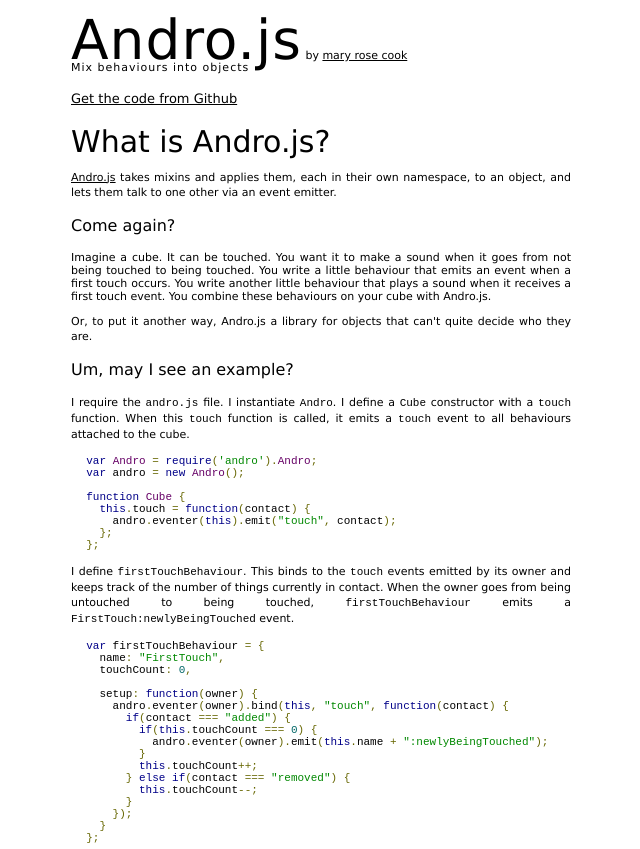
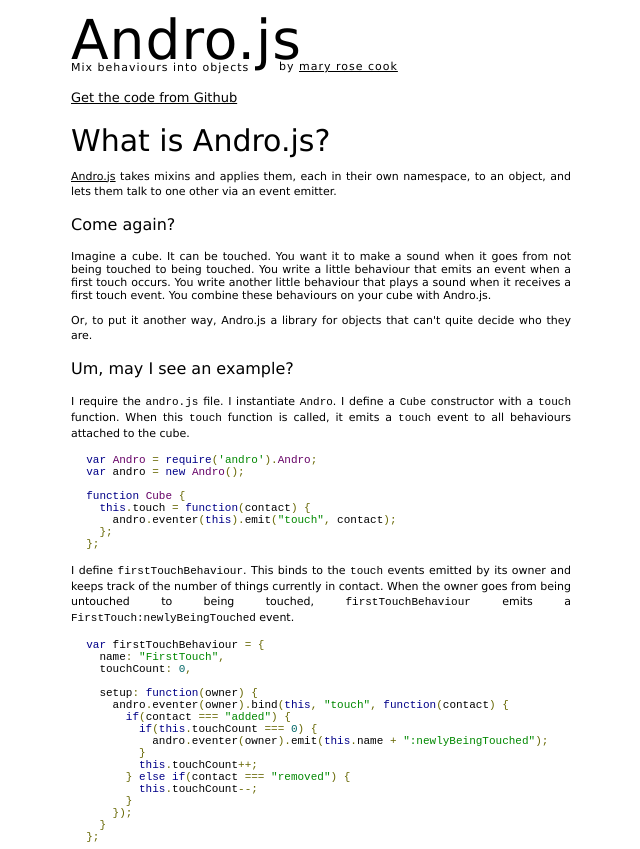
Before and after one commit to maryrosecook/androjs, a website: page index.html in a window 1280 px wide. Shown: the top 849 px of the page, without its empty margins (319-959 px from the left). Drawn offline with Linux system fonts and the light colour scheme; files whose address does not match are found by name.

Commit message:
Minor layout and readability improvements.

```diff
--- a/index.html
+++ b/index.html
@@ -11,9 +11,11 @@
   </head>
   <body onload="prettyPrint()">
     <h1>Andro.js</h1>
-    by <a href='http://maryrosecook.com'>mary rose cook</a>
 
     <div class="strapline">Mix behaviours into objects</div>
+
+    <div class="byline">by <a href='http://maryrosecook.com'>mary rose cook</a></div>
+
 
     <h4><a href='http://github.com/maryrosecook/androjs'>Get the code from Github</a></h4>
 
--- a/resources/main.css
+++ b/resources/main.css
@@ -22,5 +22,5 @@
 
 .footer { width:100px; margin-left: auto; margin-right: auto; }
 
-.byline {  }
+.byline { margin-left: 208px; margin-top:-14px; letter-spacing: 1px; }
 .strapline { margin-top:-11px; letter-spacing: 1px; }
```
